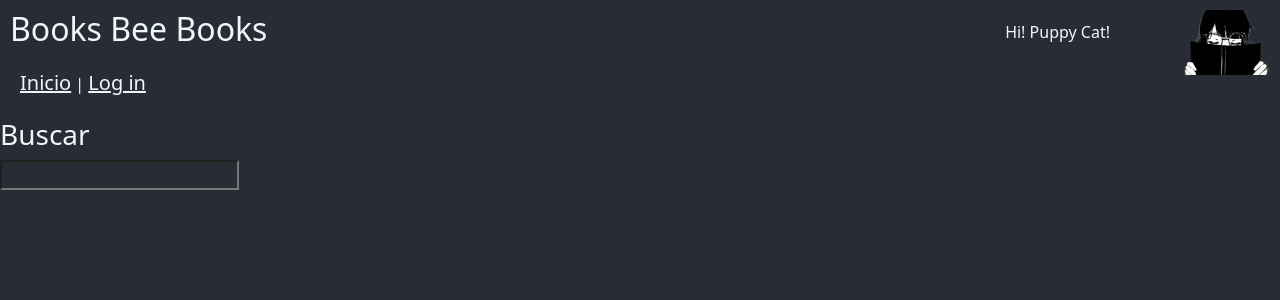
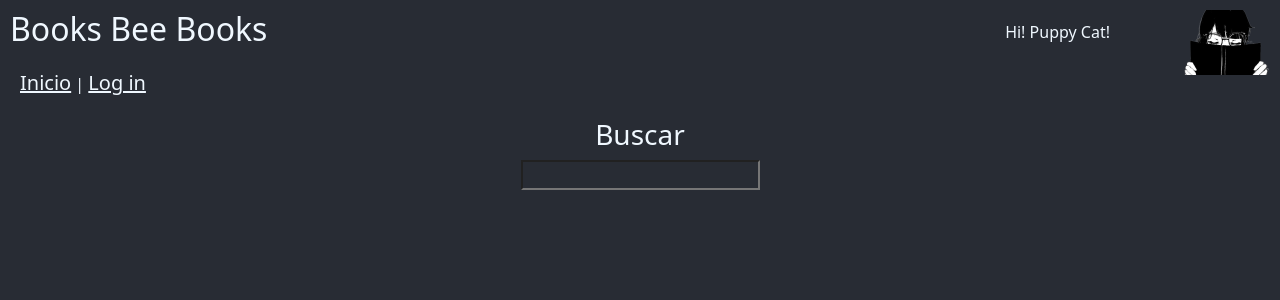
Before and after one commit to LPELCRACK896/db2-project1-mongo, a React (Create React App) app in the folder front/: page /buscar in a window 1280 px wide. Shown: the top 300 px of the page. Built offline with nearby package versions, Linux system fonts and the light colour scheme.

Commit message:
Nueva pagina para cada libro
tambien se arreglo la pagina de buscar

```diff
--- a/front/src/App.css
+++ b/front/src/App.css
@@ -83,6 +83,10 @@ a:link{
   font-size: 20px;
 }
 
+a{
+  color: aliceblue;
+}
+
 * {background-color: #282c34}
 
 .personita{
@@ -98,6 +102,7 @@ h2{
 }
 
 h3{
+  text-align: center;
   color: aliceblue;
 }
 .user{
@@ -114,3 +119,10 @@ h3{
 p{
   color: aliceblue;
 }
+
+input{
+  color: aliceblue;
+  align-self: center;
+  display: grid;
+  margin: auto;
+}
--- a/front/src/App.js
+++ b/front/src/App.js
@@ -1,14 +1,10 @@
 
 import { render } from "react-dom";
 import 'bootstrap/dist/css/bootstrap.min.css';
-// import Card from 'react-bootstrap/Card';
 import './App.css';
 import React from 'react';
-// import {useState} from 'react'
-// import Button from 'react-bootstrap/Button';
-// import ATSAT from './ATSAT.jpg'
 import { BrowserRouter, Routes, Route } from "react-router-dom"
-import { Logins,Search,Home,BarWithID } from './paginitas';
+import { Logins,Search,Home,BookInfo } from './paginitas';
 
 const rootElement = document.getElementById("root");
 
@@ -20,7 +16,7 @@ function App() {
         <Route path="/" element={<Home />} />
         <Route path="/login" element={<Logins />} />
         <Route path="/buscar" element={<Search />} />
-        <Route path="bar/:id" element={<BarWithID />} />
+        <Route path="/book" element={<BookInfo />} />
       </Routes>
     </BrowserRouter>,
   rootElement
--- /dev/null
+++ b/front/src/InfoLibro.js
@@ -0,0 +1,17 @@
+import "./App.css"
+import 'bootstrap/dist/css/bootstrap.min.css';
+import './App.css';
+import React from 'react';
+import {useState} from 'react';
+
+function InfoBooks(){
+return(
+    <p>Librossssssssssssssssssssssssssssssssssssssssssssss</p>
+
+)
+
+
+}
+
+
+export default InfoBooks
--- a/front/src/bookCards.js
+++ b/front/src/bookCards.js
@@ -7,15 +7,15 @@ import {useState} from 'react';
 import ATSAT from './ATSAT.jpg'
 import "./App.css"
 import Booksa from './llamadera';
+import { BookInfo } from './paginitas';
+import { Link, useParams } from "react-router-dom";
 
 function Cards(){
 
     const [ButtonText, setButtonText] = useState('Agregar a lista de favoritos');
 
 
-    const asignacion = (id_child) => {
-      setButtonText("Agregado")
-    }
+
 /*   function handleClick() {
 
     setButtonText('Agregado');
@@ -35,7 +35,8 @@ function Cards(){
         <Card.Text>
           RAting
         </Card.Text>
-        <button className="agrega" onClick={() => asignacion()}>{ButtonText}</button>
+        <button className="agrega" onClick={<BookInfo/>}>Mas informacion</button>
+        <Link to="/book">Mas informacion</Link>
         {/* <button onClick={handleClick2}>{ButtonText}</button> */}
       </Card.Body>
     </Card>
@@ -50,7 +51,7 @@ function Cards(){
         <Card.Text>
           RAting
         </Card.Text>
-        <button className="agrega" onClick={() => asignacion()}>{ButtonText}</button>
+        <button className="agrega">{ButtonText}</button>
       </Card.Body>
     </Card>
 
--- a/front/src/paginitas.js
+++ b/front/src/paginitas.js
@@ -2,6 +2,7 @@ import { Link, useParams } from "react-router-dom";
 import Inicio from "./Inicio";
 import Iniciacion from "./login";
 import Buscador from "./search"
+import InfoBooks from "./InfoLibro";
 import "./App.css"
 import Girl from './iconocito.png'
 
@@ -51,11 +52,15 @@ export const Search = () => {
 
 
 
-export const BarWithID = () => {
-  const params = useParams();
+export const BookInfo = () => {
   return (
-    <div>
-      <h2>Bar with ID: {params.id}</h2>
+    <div><img src={Girl} alt="Girl reading " className="personita"/>
+    <p className="user">Hi! Puppy Cat!</p>
+    <h2>Books Bee Books</h2>
+<nav className="Navegador">
+    <Link to="/">Inicio</Link> | <Link to="/login">Log in</Link>
+  </nav>
+      <InfoBooks/>
     </div>
   );
 };
--- a/front/src/search.js
+++ b/front/src/search.js
@@ -1,8 +1,10 @@
+import "./App.css"
+
 function Buscador(){
     return(
     <>
         <h3>Buscar</h3>
-        <input></input>
+        <input className="Buscador"></input>
 </>
     );
 }
```
